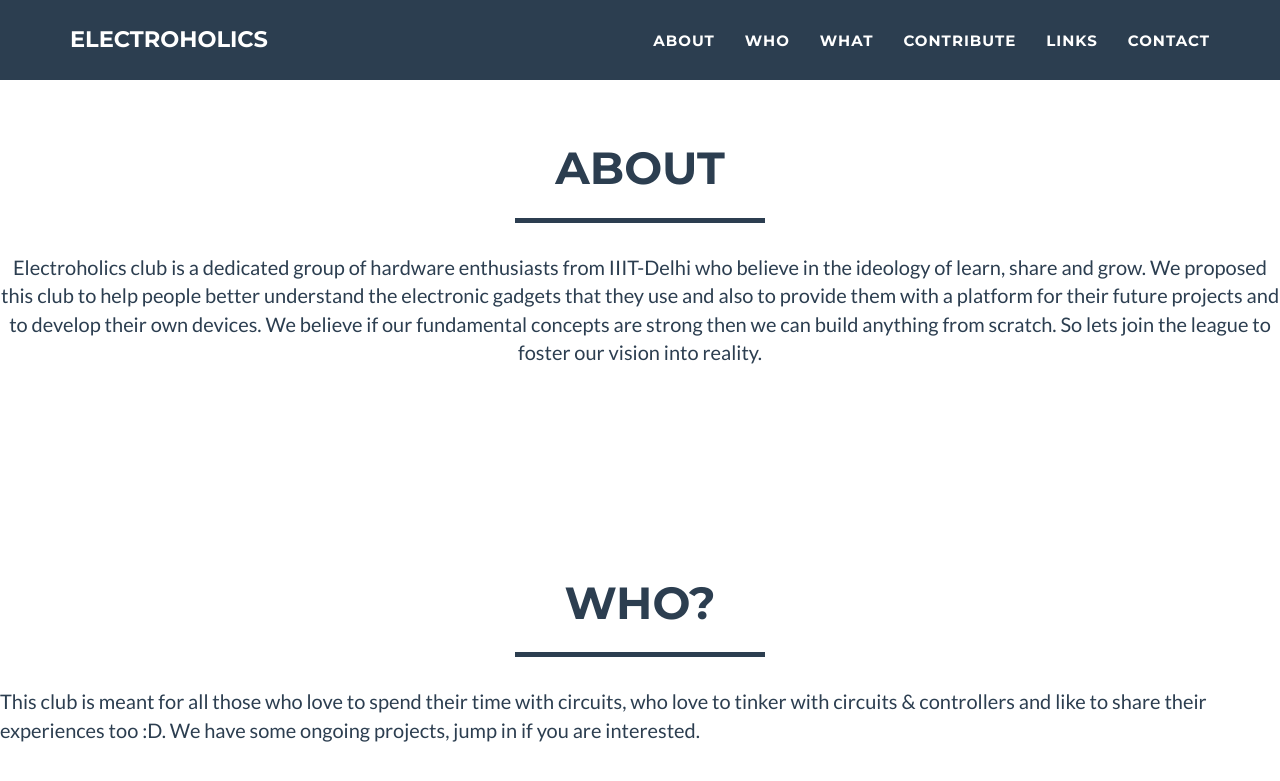
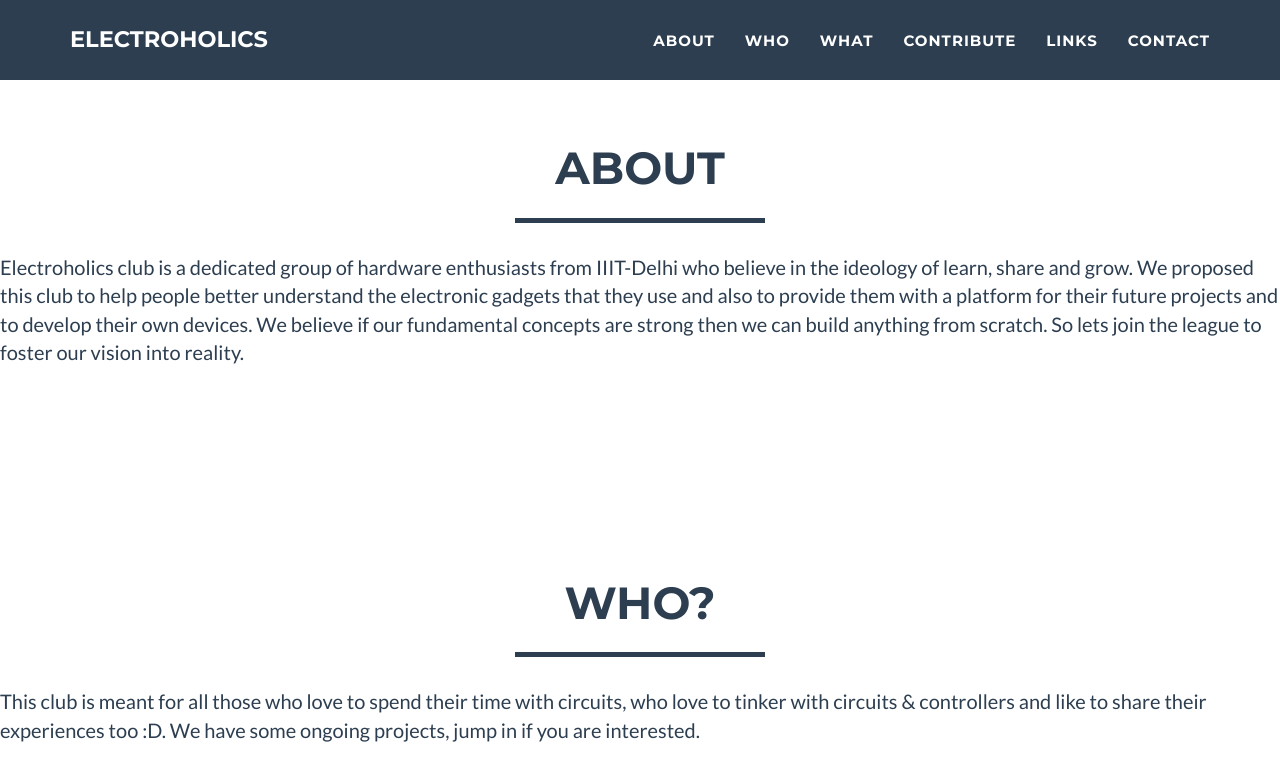
Before and after one commit to Electroholics/previous-website, a Jekyll site: the page built from index.html, in a window 1280 px wide and 900 px high, scrolled down 732 px. Shown: the top 781 px of the window. Built offline with Jekyll 4.4.1, drawn with Linux system fonts in a browser that asks for light colours.

Commit message:
changing styling of text 6

```diff
--- a/_includes/portfolio_grid.html
+++ b/_includes/portfolio_grid.html
@@ -6,7 +6,7 @@
                 <h2>About</h2>
                 <hr class="star-primary">
                 </div>
-                <div class=".col-md-6" align="center">
+                <div class=".col-md-6">
                  <p>Electroholics club is a dedicated group of hardware enthusiasts from IIIT-Delhi who believe in the ideology of learn, share and grow. We proposed this club to help people better understand the electronic gadgets that they use and also to provide them with a platform for their future projects and to develop their own devices. We believe if our fundamental concepts are strong then we can build anything from scratch. So lets join the league to foster our vision into reality.</p>
                  </div>
     		     </section>
```
